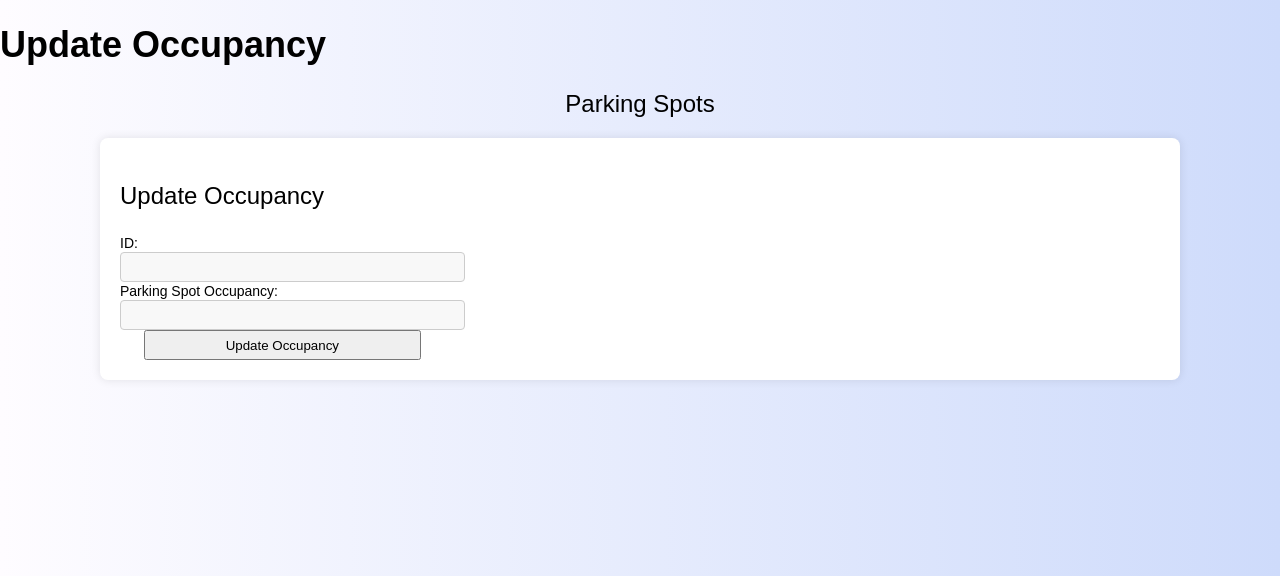
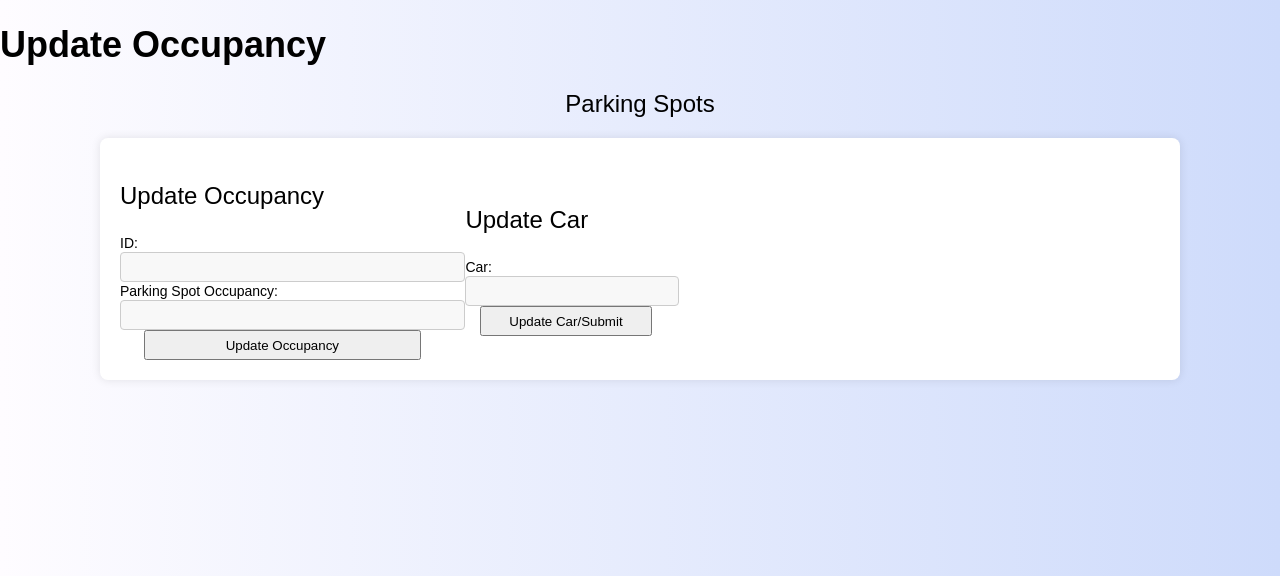
Before and after one commit to caleb-linick/VT-Parking-Finder, a Flask app: page /update in a window 1280 px wide. Shown: the top 576 px of the page. Run offline with Flask 3, Linux system fonts and the light colour scheme; some libraries are stand-ins or nearby versions.

Commit message:
Update update.html

```diff
--- a/backend/templates/update.html
+++ b/backend/templates/update.html
@@ -3,7 +3,7 @@
 <head>
     <meta charset="UTF-8">
     <meta name="viewport" content="width=device-width, initial-scale=1.0">
-    <title>Healthcare Admin Panel</title>
+    <title>Testing Update functions:3</title>
     <style>
         .container {
             display: flex;
@@ -99,7 +99,7 @@ margin-top: 20 px ;
     <h1>Update Occupancy</h1>
     <body style="background-color:#cde0e6;">
 
-    <!-- Patients CRUD -->
+    <!-- Update Forms -->
     <h2>Parking Spots</h2>
     <div class="container">
         <div id="Update"></div>
@@ -110,6 +110,12 @@ margin-top: 20 px ;
             <label for="occupancy">Parking Spot Occupancy:</label>
             <input type="text" id="occupancy" name="occupancy"><br>
             <button type="button" onclick="updateOccupancy()">Update Occupancy</button>
+        </form>
+        <form id="updateCarForm">
+            <h3>Update Car</h3>
+            <label for="model">Car:</label>
+            <input type="text" id="model" name="model"><br>
+            <button type="button" onclick="updateCar()">Update Car/Submit</button>
         </form>
     </div>
 
@@ -162,6 +168,44 @@ margin-top: 20 px ;
         });
     });
 
+    // update car of currently logged in account
+    function updateCar() {
+        // alert("button clicked!")
+        // console.log("hello")
+        // console.log(document)
+        var car_model = document.getElementById("model").value;
+
+        // console.log(spotID)
+        // console.log(occupancy)
+
+        var userCarData = {
+            type: "user car model",
+            model: car_model,
+        };
+
+
+        $.ajax({
+            url: "/car",
+            type: "PUT",
+            contentType: "application/json",
+            data: JSON.stringify(userCarData),
+            success: function(response) {
+                console.log("User's Car Updated:", response);
+            },
+            error: function(xhr, status, error) {
+                console.error("User's Car Updated:", error);
+            }
+        });
+
+        console.log("User's Car Updated:", userCarData);
+    }
+
+    $(document).ready(function() {
+        $("#updateCarForm").submit(function(event) {
+            event.preventDefault()
+            updateCar()
+        });
+    });
     </script>
 </body>
 </html>
```
